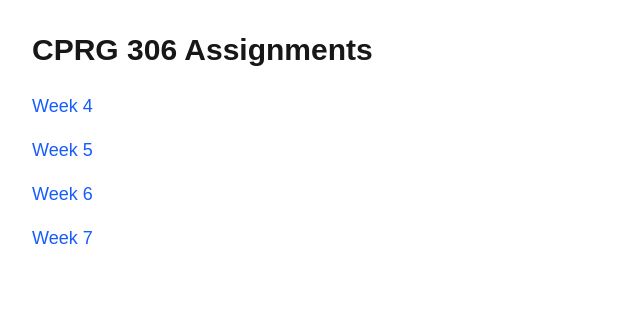
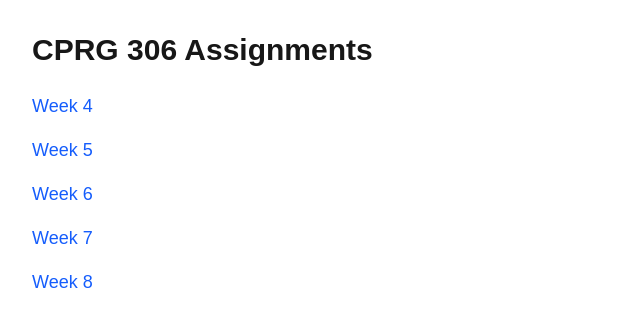
Before and after one commit to Saron-web/cprg306-assignments, a Next.js app: page / in a window 1280 px wide. Shown: the top 326 px of the page, without its empty margins (0-640 px from the left). Built offline with nearby package versions, Linux system fonts and the light colour scheme.

Commit message:
Add Week 8 link to homepage

```diff
--- a/app/page.tsx
+++ b/app/page.tsx
@@ -29,6 +29,12 @@ export default function Home() {
             Week 7
           </Link>
         </li>
+
+        <li>
+          <Link href="/week-8" className="text-blue-600 hover:underline">
+            Week 8
+          </Link>
+        </li>
       </ul>
     </main>
   );
```
